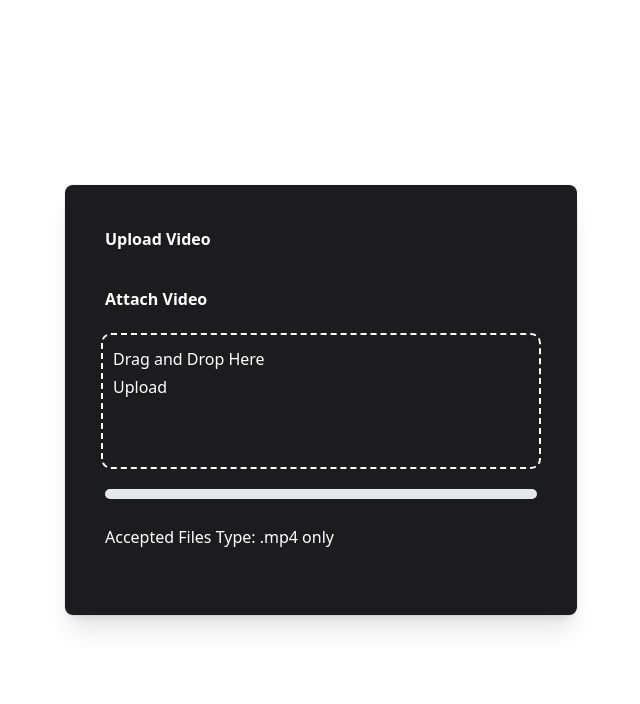
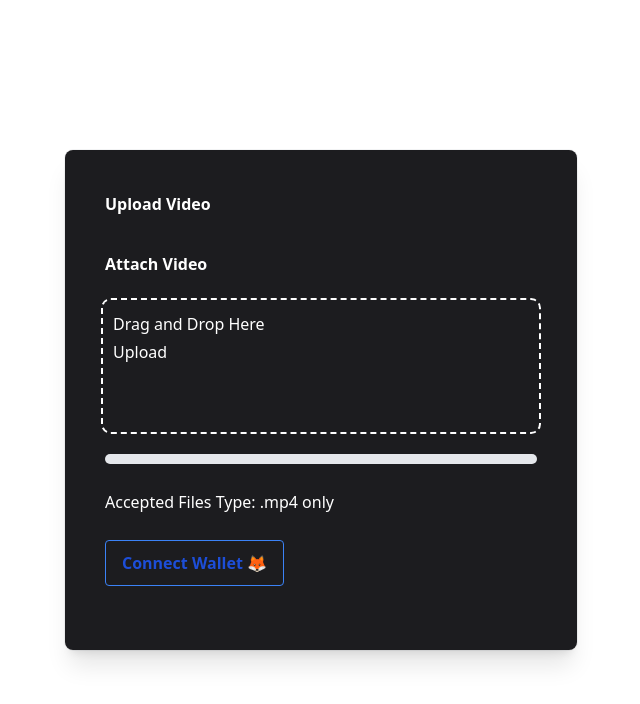
Before and after one commit to livepeer/video-nft-sample, a website: page index.html in a window 1280 px wide. Shown: the whole page, without its empty margins (319-959 px from the left). Drawn offline with nearby package versions, Linux system fonts and the light colour scheme.

Commit message:
add button for wallet

```diff
--- a/index.html
+++ b/index.html
@@ -1,6 +1,6 @@
 <!DOCTYPE html>
 
-
+<html lang="en" >
 <head>
     <meta charset="UTF-8">
     <meta name="viewport" content="width=device-width, initial-scale=1.0">
@@ -79,7 +79,7 @@
         return nftInfo;
     }
 </script>
-<html lang="en" >
+
 
 <body>
     <div class="relative flex min-h-screen flex-col justify-center overflow-hidden dark:bg-[#161618] py-6 sm:py-12">
@@ -108,6 +108,9 @@
                         <div class=" text-base  leading-7">
                             <p class="text-white">Accepted Files Type: .mp4 only</p>
                         </div>
+                        <button class="bg-transparent hover:bg-blue-500 text-blue-700 font-semibold hover:text-white py-2 px-4 border border-blue-500 hover:border-transparent rounded">
+                            Connect Wallet 🦊
+                          </button>
                     </div>
 
                 </div>
@@ -143,8 +146,7 @@
 
 </body>
 <script>
-    let dropArea = document.getElementById("drop-area")
-    console.log(dropArea);
+    let dropArea = document.getElementById("drop-area");
 
     // Prevent default drag behaviors
     ;['dragenter', 'dragover', 'dragleave', 'drop'].forEach(eventName => {
```
